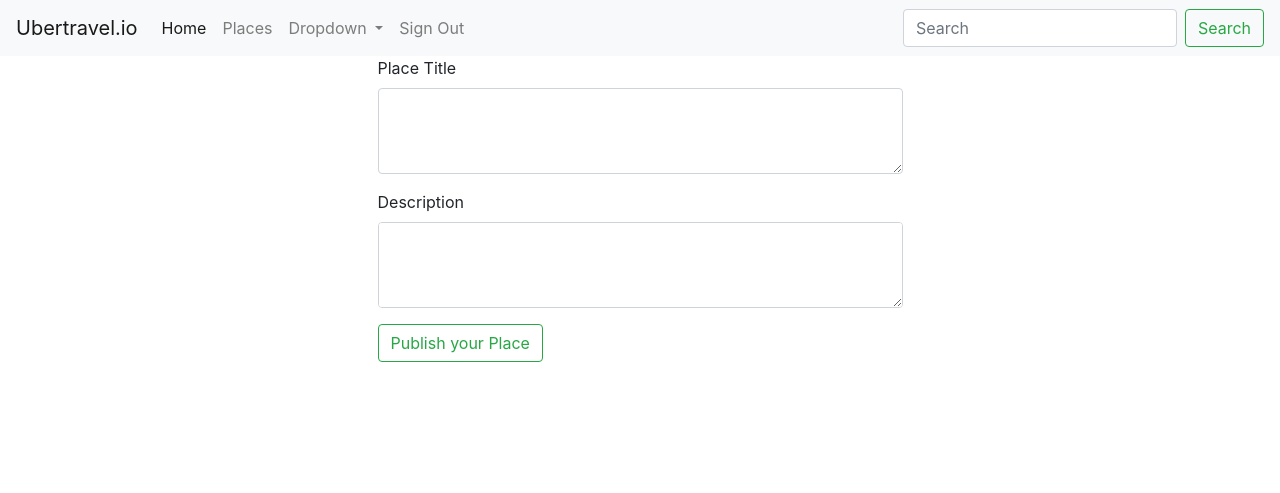
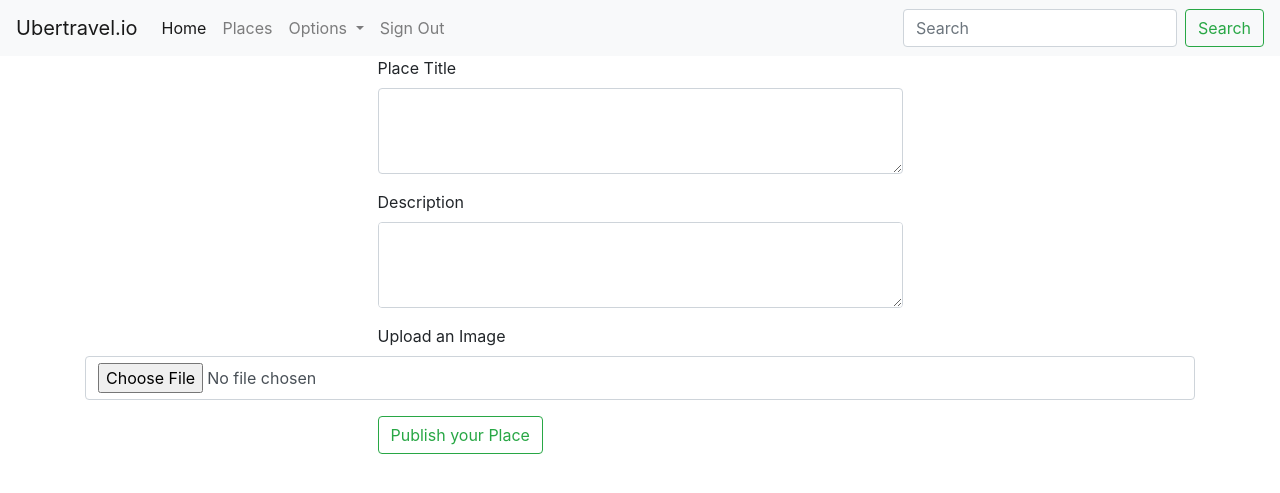
Before and after one commit to Michi441/CodingPlatform, a Django app: page /create/ in a window 1280 px wide. Shown: the top 493 px of the page. Run offline with Django 3.2, Linux system fonts and the light colour scheme; a user stored in the database is signed in; some libraries are stand-ins or nearby versions.

Commit message:
Added upload image feature

```diff
--- a/code4startup/settings.py
+++ b/code4startup/settings.py
@@ -63,6 +63,7 @@ TEMPLATES = [
                 'django.template.context_processors.request',
                 'django.contrib.auth.context_processors.auth',
                 'django.contrib.messages.context_processors.messages',
+                'django.template.context_processors.media',
             ],
         },
     },
@@ -121,3 +122,6 @@ USE_TZ = True
 STATIC_URL = '/static/'
 
 LOGIN_REDIRECT_URL = 'home'
+
+MEDIA_URL = '/media/'
+MEDIA_ROOT = os.path.join(BASE_DIR, 'media')
--- a/code4startup/urls.py
+++ b/code4startup/urls.py
@@ -14,9 +14,11 @@ Including another URLconf
     2. Add a URL to urlpatterns:  url(r'^blog/', include('blog.urls'))
 """
 from django.conf.urls import url
+from django.conf import settings
 from django.contrib import admin
 from codestartup import views
 from django.contrib.auth import views as auth_views
+from django.conf.urls.static import static
 
 
 urlpatterns = [
@@ -28,4 +30,4 @@ urlpatterns = [
     url(r'^logout/$', auth_views.logout, {'next_page': '/'}, name='logout'),
     url(r'^create/$', views.create, name="create")
 
-]
+] + static(settings.MEDIA_URL, document_root=settings.MEDIA_ROOT)
--- a/codestartup/forms.py
+++ b/codestartup/forms.py
@@ -5,4 +5,4 @@ from .models import Place
 class PlaceForm(ModelForm):
     class Meta:
         model = Place
-        fields = ['title', 'description']
+        fields = ['title', 'description', 'image']
--- a/codestartup/models.py
+++ b/codestartup/models.py
@@ -8,6 +8,7 @@ from django.contrib.auth.models import User
 class Place(models.Model):
     title = models.CharField(max_length=20)
     description = models.CharField(max_length=1000)
+    image = models.FileField(upload_to='places', blank=True)
     user = models.ForeignKey(User)
 
 
--- a/codestartup/templates/base.html
+++ b/codestartup/templates/base.html
@@ -39,19 +39,21 @@
       <li class="nav-item">
         <a class="nav-link" href="#">Places</a>
       </li>
+
+      {% if user.is_authenticated %}
+
+
       <li class="nav-item dropdown">
         <a class="nav-link dropdown-toggle" href="#" id="navbarDropdown" role="button" data-toggle="dropdown" aria-haspopup="true" aria-expanded="false">
-          Dropdown
+          Options
         </a>
         <div class="dropdown-menu" aria-labelledby="navbarDropdown">
-          <a class="dropdown-item" href="#">Action</a>
-          <a class="dropdown-item" href="#">Another action</a>
+          <a class="dropdown-item" href="{% url 'create'%}">Create a Place</a>
+          <a class="dropdown-item" href="#">Edit Profile</a>
           <div class="dropdown-divider"></div>
           <a class="dropdown-item" href="#">Something else here</a>
         </div>
       </li>
-      {% if user.is_authenticated %}
-
       <li class="nav-item">
         <a href="{% url 'logout' %}" class="nav-link">Sign Out</a>
       </li>
--- a/codestartup/templates/create.html
+++ b/codestartup/templates/create.html
@@ -38,6 +38,15 @@
     </div>
   </div>
 
+  <div class="form-group">
+    <label class="col-sm-6 offset-3 control-label">
+      Upload an Image
+    </label>
+
+
+    <input type="file" class="form-control" name="image">
+  </div>
+
     <div class="form-group">
       <div class="col-sm-6 offset-3">
         <button type="submit" class="btn btn-outline-success">Publish your Place</button>
--- a/codestartup/templates/home.html
+++ b/codestartup/templates/home.html
@@ -17,7 +17,7 @@
     {% for place in places %}
     <div class="col-sm">
       <div class="card" style="width: 18rem;">
-  <img class="card-img-top" src="" alt="Card image cap">
+  <img class="card-img-top" src="/media/{{ place.image }}" alt="Card image cap">
   <div class="card-body">
     <h5 class="card-title">{{ place.title }}</h5>
     <p class="card-text">{{ place.description }}</p>
--- a/codestartup/views.py
+++ b/codestartup/views.py
@@ -45,15 +45,17 @@ def login(request):
 
 ## CREATE A NEW PLACE
 def create(request):
+    error = ''
     if request.method == 'POST':
-        place_form = PlaceForm(request.POST)
+        place_form = PlaceForm(request.POST, request.FILES)
         if place_form.is_valid():
             place = place_form.save(commit=False)
             place.user = request.user
             place.save()
             return redirect('/')
         else:
+            print(place_form.errors)
             error = 'Data is invalid!'
 
     place_form = PlaceForm()
-    return render(request, 'create.html', {'place_form': place_form})
+    return render(request, 'create.html', {'place_form': place_form, 'error': error})
```
Also changed, not shown: codestartup/media/places/hawai.jpg (added), codestartup/media/places/moon.jpg (added), codestartup/media/places/place.png (added), codestartup/migrations/0003_place_image.py (added), codestartup/migrations/0004_auto_20180207_0855.py (added), db.sqlite3, media/places/instagram-logo-BB7C1CC9BD-seeklogo.com.png (added), media/places/mockup3.png (added), media/places/moon.jpg (added).
